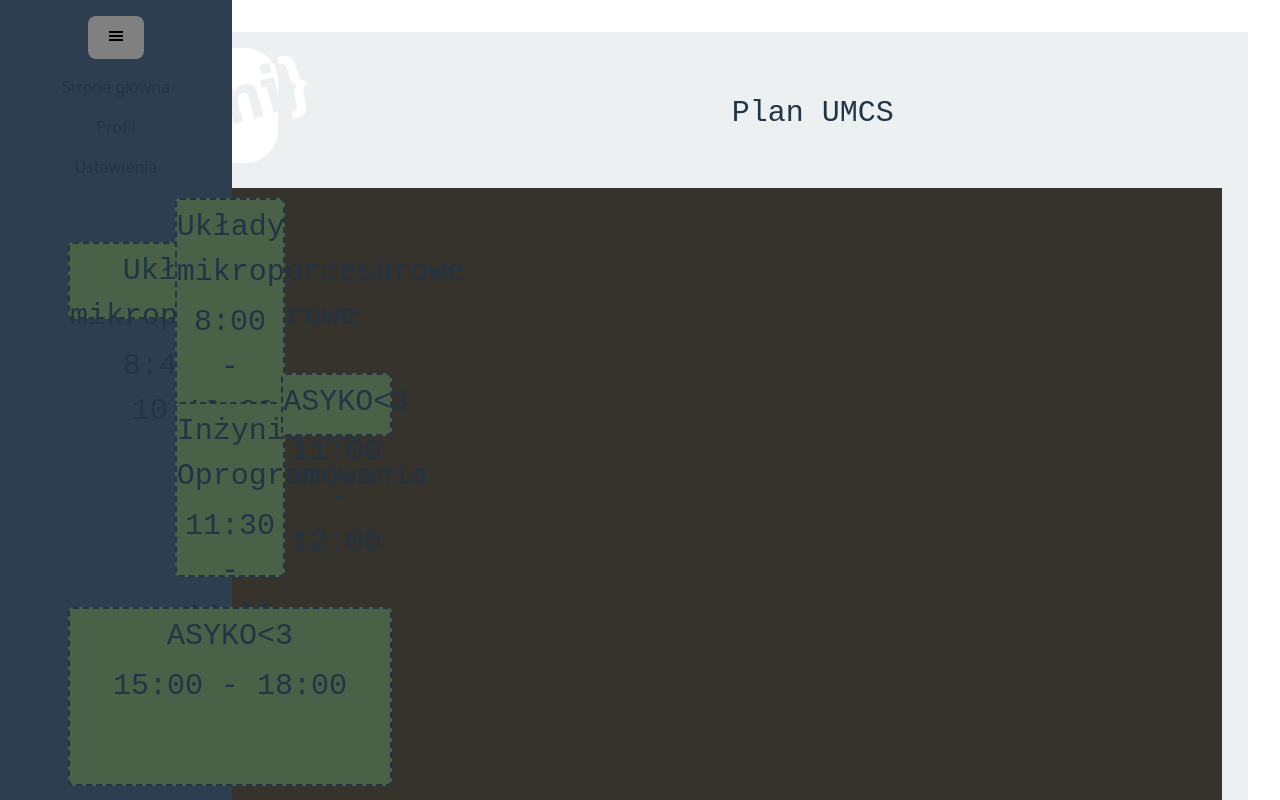
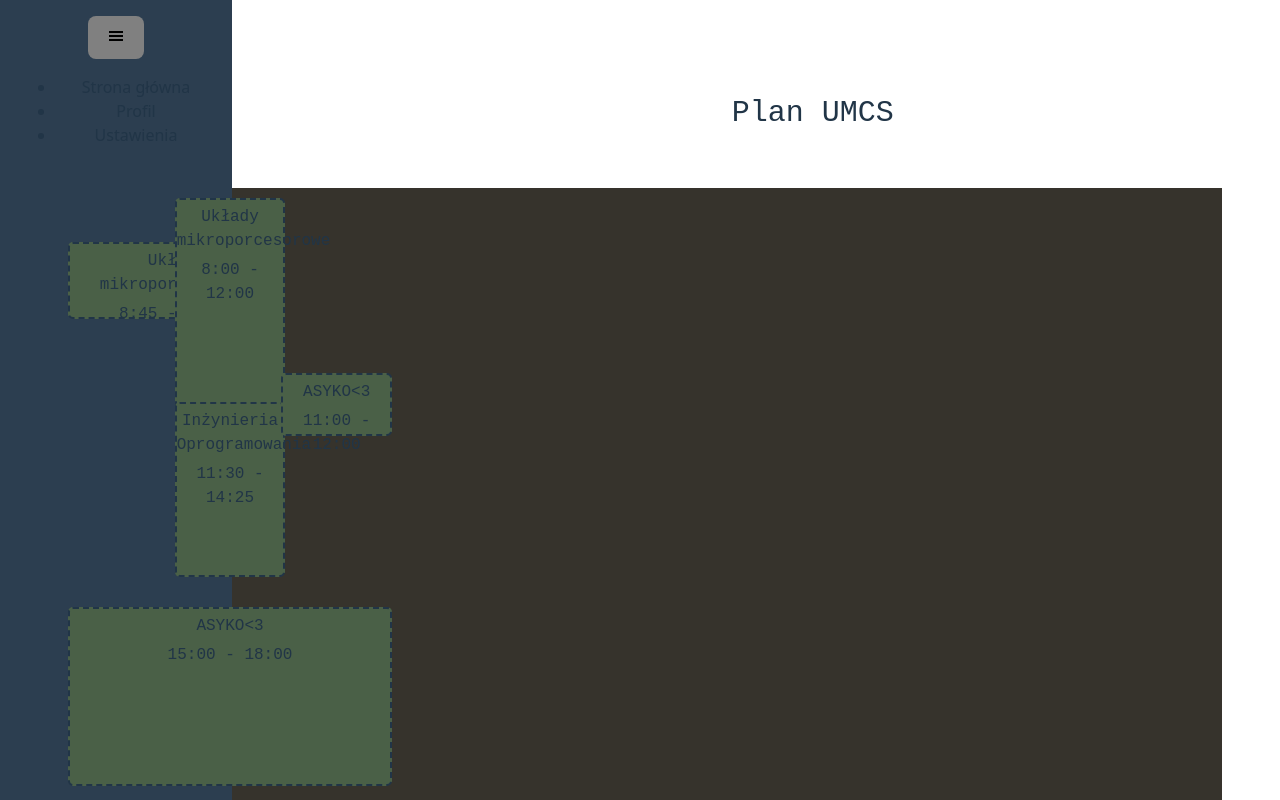
Before and after one commit to skni-umcs/mordappka-web, a React (Vite) app: page / in a window 1280 px wide. Shown: the top 800 px of the page. Built offline with nearby package versions, Linux system fonts and the light colour scheme.

Commit message:
Text overflow fix

```diff
--- a/src/componetns/sidebar/Sidebar.scss
+++ b/src/componetns/sidebar/Sidebar.scss
@@ -16,21 +16,4 @@
     width: 50px;
   }
 
-  .toggle-btn {
-    background: none;
-    border: none;
-    color: white;
-    font-size: 1.2rem;
-    cursor: pointer;
-    margin-bottom: 1rem;
-  }
-
-  ul {
-    list-style: none;
-    padding: 0;
-
-    li {
-      margin-bottom: 1rem;
-    }
-  }
 }
--- a/src/componetns/timetable/Timetable.scss
+++ b/src/componetns/timetable/Timetable.scss
@@ -5,4 +5,5 @@
     box-shadow: 2px;
     border-width: 2px;
     width: 100%;
+    font-size: medium;
 }
--- a/src/layouts/MainLayout.scss
+++ b/src/layouts/MainLayout.scss
@@ -7,5 +7,4 @@
 .content {
   flex-grow: 1;
   padding: 1rem;
-  background: #ecf0f1;
 }
```
